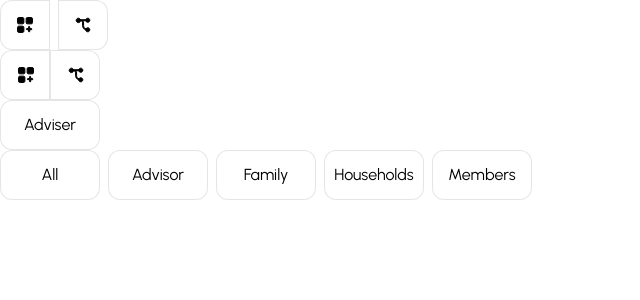
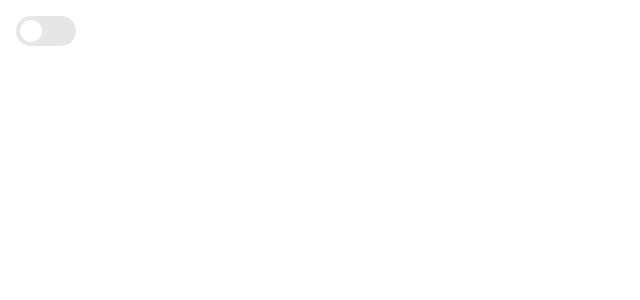
Before and after one commit to VAR0102/test-project, a Next.js app: page / in a window 1280 px wide. Shown: the top 300 px of the page, without its empty margins (0-640 px from the left). Built offline with nearby package versions, Linux system fonts and the light colour scheme.

Commit message:
toggle button changes

```diff
--- /dev/null
+++ b/src/app/Components/shared/Toggle/index.tsx
@@ -0,0 +1,44 @@
+"use client";
+import React, { ReactNode, useState } from "react";
+
+interface ToggleProps {
+  className?: string;
+  children?: ReactNode;
+  disabled?: boolean;
+  onChange: (value: boolean) => void;
+}
+
+const Toggle = ({
+  className = "",
+  children,
+  disabled = false,
+  onChange,
+}: ToggleProps) => {
+  const [isOn, setIsOn] = useState(false);
+
+  const handleClick = () => {
+    if (disabled)
+      return;
+    setIsOn(!isOn);
+    onChange(!isOn);
+  };
+
+  return (
+    <button
+      onClick={handleClick}
+      disabled={disabled}
+      className={`relative cursor-pointer flex items-center transition-all duration-300
+        ${isOn ? "w-[60px] h-[30px] bg-[#3C5A4B] rounded-[20px]" : "w-[60px] h-[30px] bg-[#E6E6E6] rounded-[20px]"}
+        ${disabled ? "cursor-not-allowed bg-gray-200" : ""} ${className}`}
+    >
+      <span
+        className={`w-[22px] h-[22px] bg-white rounded-full transition-all duration-300 ${
+          isOn ? "ml-[34px]" : "ml-1"
+        }`}
+      ></span>
+      {children}
+    </button>
+  );
+};
+
+export default Toggle;
--- a/src/app/Components/shared/Togle/index.tsx
+++ /dev/null
@@ -1,46 +0,0 @@
-"use client";
-
-import React, { ReactNode, useState } from "react";
-
-interface TogleProps {
-  className?: string;
-  children?: ReactNode;
-  leftIcon?: ReactNode;
-  disabled?: boolean;
-}
-const solidStyles = {
-  on: "w-[60px] h-[30px] bg-[#3C5A4B] rounded-[20px]",
-  off: "w-[60px] h-[30px] bg-[#E6E6E6] rounded-[20px]",
-};
-
-const Togle = ({
-
-  className = "",
-  children,
-  disabled = false,
-}: TogleProps) => {
-  const [toggled, setToggled] = useState(false);
-
-
-    return (
-      <button
-        onClick={() => {
-          setToggled((state) => !state);
-        }}
-        disabled={disabled}
-        className={`relative cursor-pointer flex items-center transition-all duration-300
-       disabled:bg-gray  disabled:cursor-not-allowed ${
-          toggled ? solidStyles.on : solidStyles.off
-        } ${className}`}
-      >
-        <span
-          className={`w-[22px] h-[22px] bg-white rounded-full transition-all duration-300 ${
-            toggled ? "ml-[34px]" : "ml-1"
-          }`}
-        ></span>
-        {children}
-      </button>
-    );
-  }
-
-export default Togle;
--- a/src/app/page.tsx
+++ b/src/app/page.tsx
@@ -1,35 +1,12 @@
-import AccIcon from "./assets/icons/AccIcon";
-import AddIcon from "./assets/icons/AddIcon";
-import AppIcon from "./assets/icons/AppIcon1";
-import AssetsIcon from "./assets/icons/AssetsIcon";
-import BranchIcon from "./assets/icons/BranchIcon2";
-import BudgetIcon from "./assets/icons/BudgetIcon";
-import ChatIcon from "./assets/icons/ChatIcon";
-import CurrencyIcon from "./assets/icons/CurrecnyIcon";
-import DropArrowIcon from "./assets/icons/DropArrowIcon";
-import FileIcon from "./assets/icons/FileIcon";
-import FileIcon2 from "./assets/icons/FileIcon2";
-import HeatIcon from "./assets/icons/HeatIcon";
-import HomeIcon from "./assets/icons/HomeIcon";
-import LiabilIcon from "./assets/icons/LiabilIcon";
-import MonitorIcon from "./assets/icons/MonitorIcon";
-import NewFileIcon from "./assets/icons/NewFileIcon";
-import ProfilIcon from "./assets/icons/ProfilIcon";
-import SelectionIcon from "./assets/icons/SelectionIcon";
-import SmileIcon from "./assets/icons/SmileIcon";
-import SmoogVerifyIcon from "./assets/icons/SmoogVerifyIcon";
-import TaxToolIcon from "./assets/icons/TaxToolIcon";
-import VerifIcon from "./assets/icons/VerifIcon";
-import Drop from "./Components/shared/Drop";
-import DropDown from "./Components/shared/DropDown";
-import Input from "./Components/shared/Input";
-import Navigate from "./Components/shared/Navigate";
-import NavigateRail from "./Components/shared/NavigateRail";
-import SmallTab from "./Components/shared/SmallTab";
-import Tab from "./Components/shared/Tab";
-import Togle from "./Components/shared/Togle";
+"use client"
+import { useState } from "react";
+import Toggle from "./Components/shared/Toggle";
 
 export default function HomePage() {
+const [isActive, setIsActive] = useState(false);
+
+
+
   // const groupItems = [
   //     { icon: <HomeIcon />, label: "Household" },
   //     { icon: <SmileIcon />, label: "Individuals" },
@@ -37,7 +14,7 @@ export default function HomePage() {
   //     { icon: <FileIcon />, label: "Resources" },
   //   ];
 
-   const labels = ["All", "Advisor", "Family", "Households", "Members"];
+  //  const labels = ["All", "Advisor", "Family", "Households", "Members"];
 
   // const dropdownItems = [
   //   { icon: <FileIcon2 />, label: "All", href: "/all" },
@@ -53,10 +30,10 @@ export default function HomePage() {
   //   { icon: <NewFileIcon />, label: "Compliance & Legal Updates", href: "/compliance" },
   //   { icon: <HeatIcon />, label: "HeatIcon", href: "/heat" },
   // ];
-  const items = [
-    { icon: <AppIcon />, rounded: "rounded-l-[12px] " },
-    { icon: <BranchIcon />, rounded: "rounded-r-[12px]" },
-  ];
+  // const items = [
+  //   { icon: <AppIcon />, rounded: "rounded-l-[12px] " },
+  //   { icon: <BranchIcon />, rounded: "rounded-r-[12px]" },
+  // ];
 
   return (
     <div>
@@ -148,7 +125,9 @@ export default function HomePage() {
           icons={[{ left: <AppIcon />, right: <BranchIcon /> }]}
         />
       </div> */}
-{/* <Togle disabled/> */}
+<div className={`p-4 ${isActive ? "bg-red-500" : "bg-white"}`}>
+      <Toggle onChange={setIsActive} />
+    </div>
 
 {/* <Drop/> */}
       {/*
@@ -160,10 +139,12 @@ export default function HomePage() {
       <Checkbox variant="CheckGroup" status="1st"> </Checkbox>
  */}
 
-<Tab variant="line" icons={[{ left: <AppIcon />, right: <BranchIcon /> }]}></Tab>
+{/* <Tab variant="line" icons={[{ left: <AppIcon />, right: <BranchIcon /> }]}></Tab>
 <Tab variant="stuck" items={items}></Tab>
 <Tab variant="single">Adviser</Tab>
-<Tab variant="group" labels={labels}></Tab>
+<Tab variant="group" labels={labels}></Tab> */}
+
+
 
       {/*
       <RadioButton variant="single">  </RadioButton>
```
